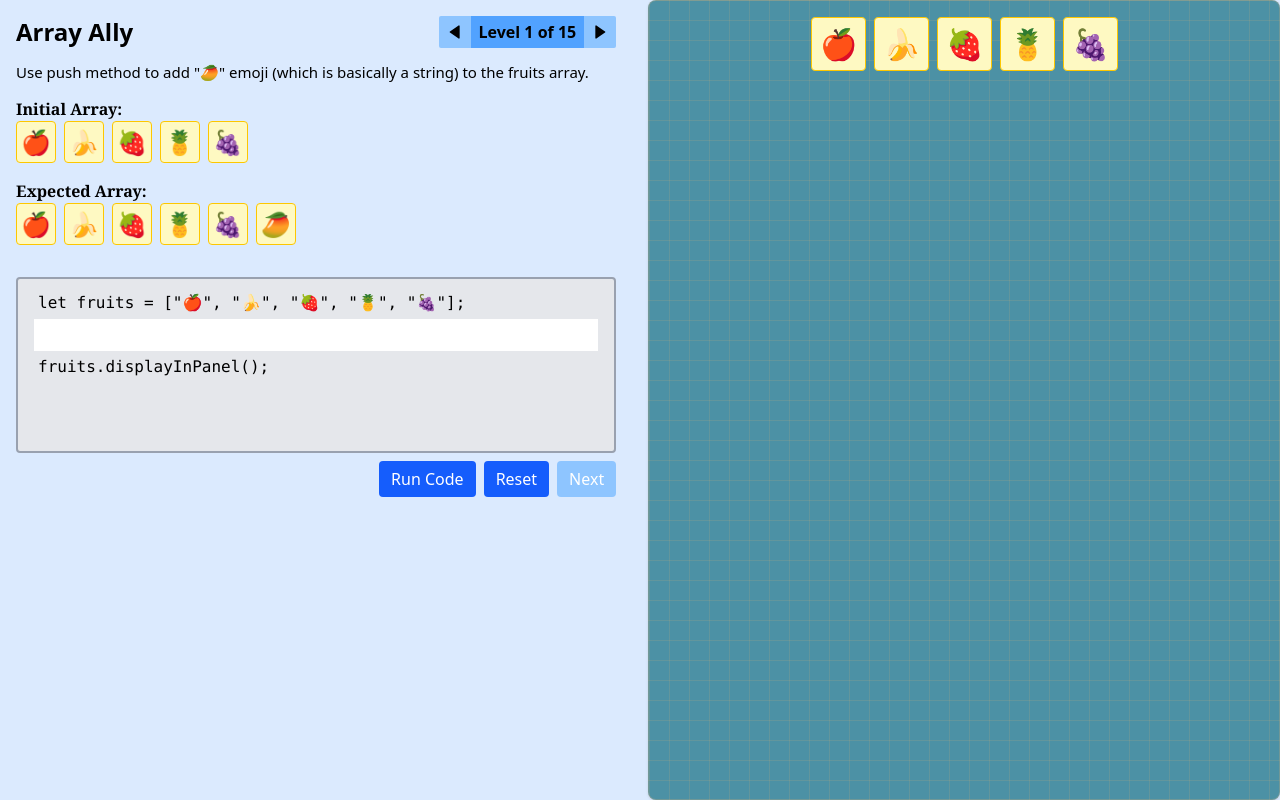
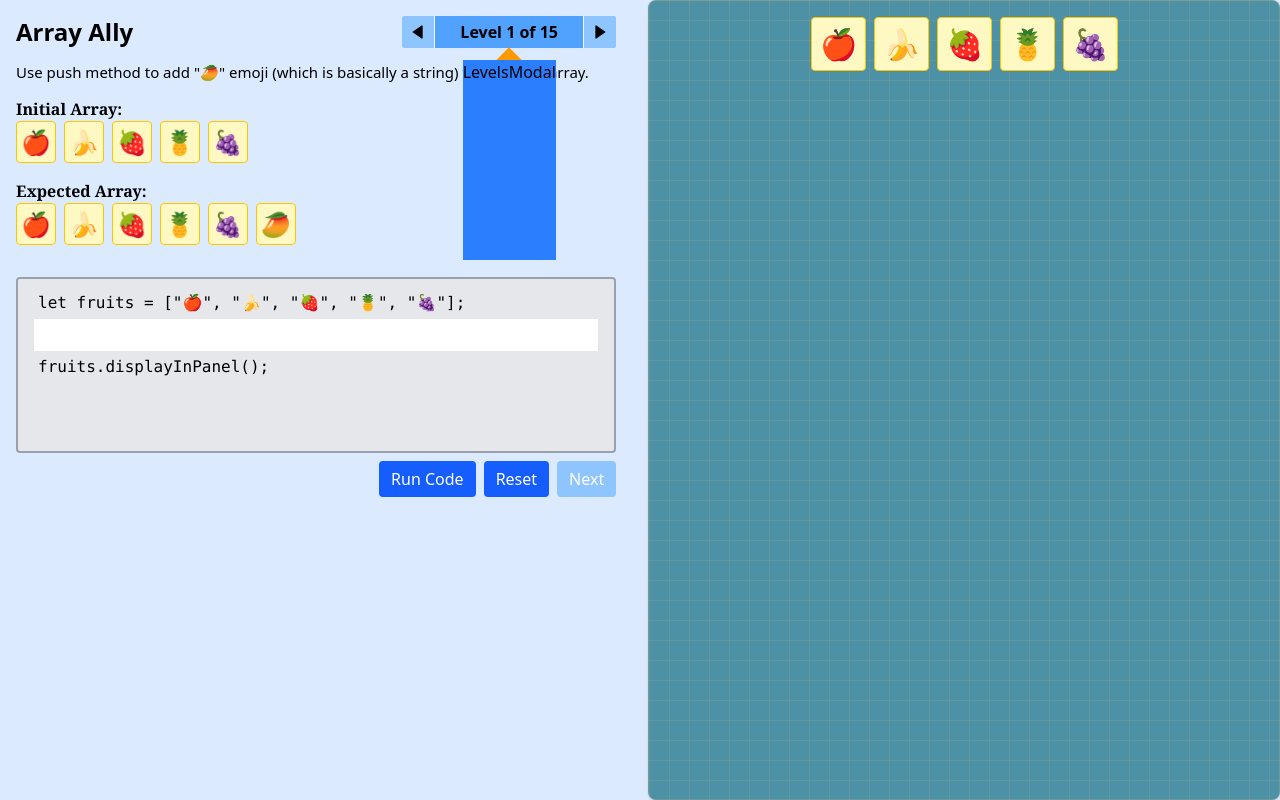
Before and after one commit to deepak-kr-patra/fruityArrays, a React (Vite) app: page / in a window 1280 px wide. Built offline with nearby package versions, Linux system fonts and the light colour scheme.

Commit message:
removed auto-closing feature from CodeEditor textarea

```diff
--- a/src/components/LevelIndicator.jsx
+++ b/src/components/LevelIndicator.jsx
@@ -1,14 +1,30 @@
 import { BiSolidLeftArrow, BiSolidRightArrow } from "react-icons/bi";
 import useLevel from "../zustand/useLevel";
+import LevelsModal from "./LevelsModal";
 
 const LevelIndicator = () => {
     const { level } = useLevel();
 
     return (
-        <div className='font-bold h-6 flex justify-center items-center'>
-            <span className='bg-blue-300 h-8 flex justify-center items-center p-2 rounded-tl-xs rounded-bl-xs'><BiSolidLeftArrow /></span>
-            <p className='bg-blue-400 h-8 flex justify-center items-center p-2'>Level {level} of 15</p>
-            <span className='bg-blue-300 h-8 flex justify-center items-center p-2 rounded-tr-xs rounded-br-xs'><BiSolidRightArrow /></span>
+        <div className="relative flex flex-col items-center">
+            <div className='font-semibold h-8 flex justify-center items-center cursor-pointer'>
+                <span
+                    className='bg-blue-300 hover:bg-[#9fcdff] h-8 flex justify-center items-center p-2 rounded-tl-xs rounded-bl-xs'
+                >
+                    <BiSolidLeftArrow />
+                </span>
+                <p
+                    className='bg-blue-400 hover:bg-blue-300 h-8 w-[150px] flex justify-center border-x-1 border-gray-100 items-center p-2'
+                >
+                    Level {level} of 15
+                </p>
+                <span
+                    className='bg-blue-300 hover:bg-[#9fcdff] h-8 flex justify-center items-center p-2 rounded-tr-xs rounded-br-xs'
+                >
+                    <BiSolidRightArrow />
+                </span>
+            </div>
+            <LevelsModal />
         </div>
     )
 }
--- /dev/null
+++ b/src/components/LevelsModal.jsx
@@ -0,0 +1,10 @@
+const LevelsModal = () => {
+    return (
+        <div className="absolute top-[38px] flex flex-col items-center">
+            <div className="absolute w-8 h-8 bg-amber-500 rotate-45"></div>
+            <div className="absolute top-1.5 h-[200px] bg-blue-500">LevelsModal</div>
+        </div>
+    )
+}
+
+export default LevelsModal
```
